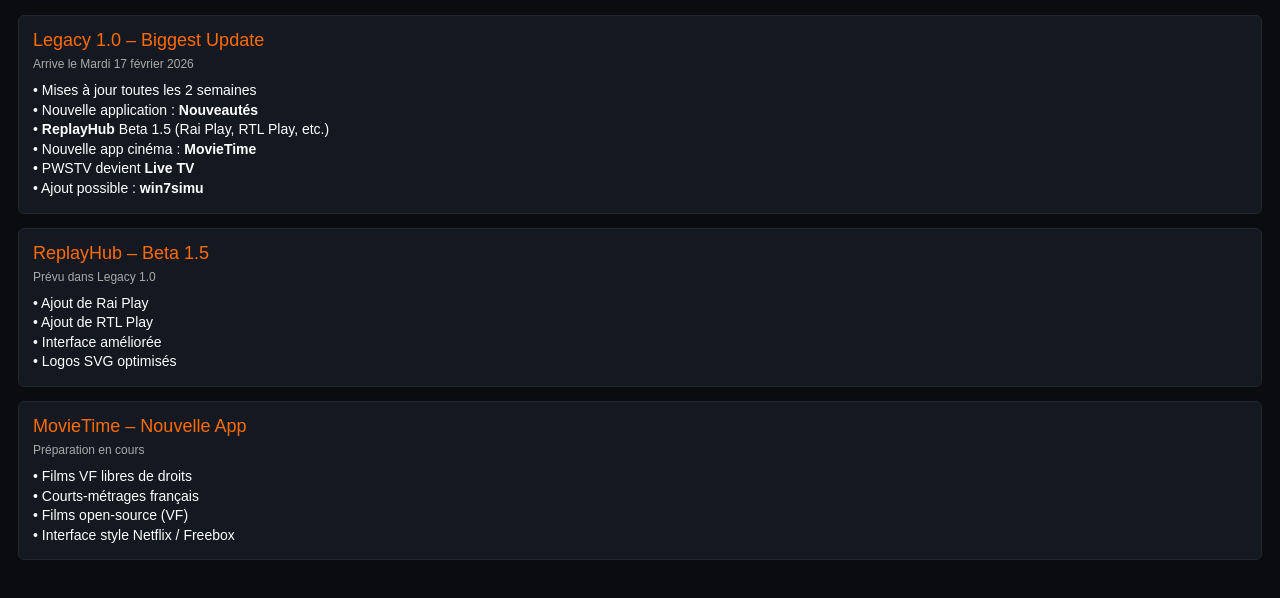
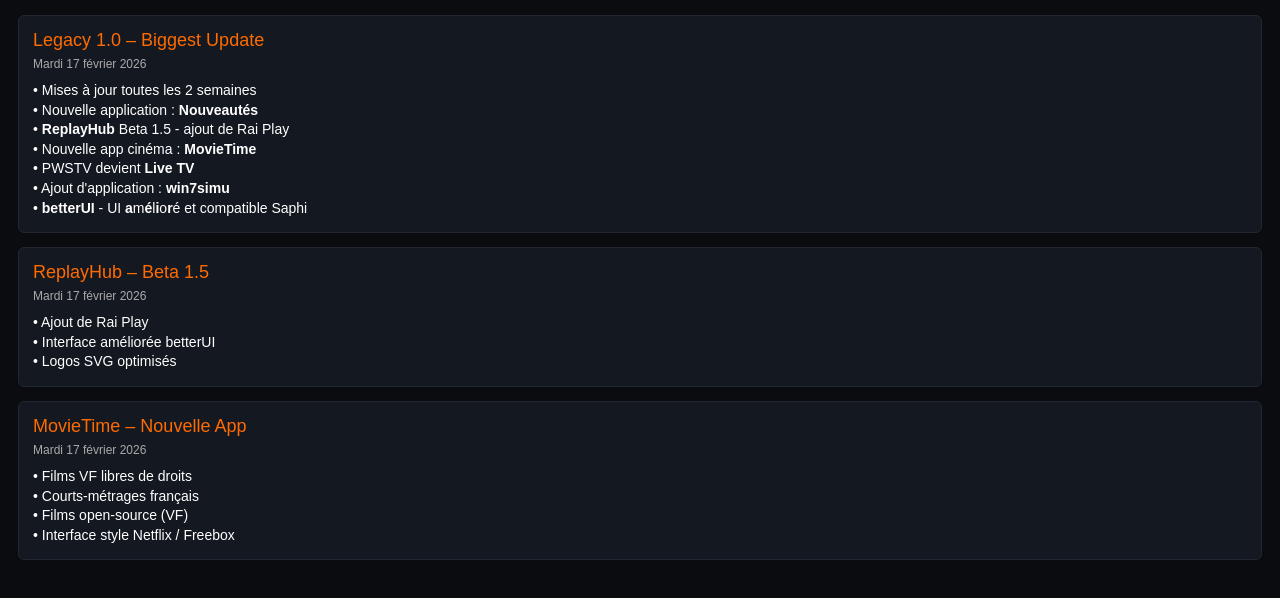
Before and after one commit to MxsbDream/NewINpws, a plain HTML site: page index.html in a window 1280 px wide. Shown: the part 66-664 px from the top of the page. Drawn offline with Linux system fonts and the light colour scheme.

Commit message:
Update update dates and descriptions in index.html

```diff
--- a/index.html
+++ b/index.html
@@ -58,31 +58,31 @@
 
     <div class="update">
         <div class="update-title">Legacy 1.0 – Biggest Update</div>
-        <div class="update-date">Arrive le Mardi 17 février 2026</div>
+        <div class="update-date"> Mardi 17 février 2026</div>
         <div class="update-desc">
             • Mises à jour toutes les 2 semaines<br>
             • Nouvelle application : <b>Nouveautés</b><br>
-            • <b>ReplayHub</b> Beta 1.5 (Rai Play, RTL Play, etc.)<br>
+            • <b>ReplayHub</b> Beta 1.5 - ajout de Rai Play<br>
             • Nouvelle app cinéma : <b>MovieTime</b><br>
             • PWSTV devient <b>Live TV</b><br>
-            • Ajout possible : <b>win7simu</b><br>
+            • Ajout d'application : <b>win7simu</b><br>
+            • <b>betterUI</b> - UI <b>a</b>m<b>é</b>l<b>i</b>o<b>r</b>é et compatible Saphi
         </div>
     </div>
 
     <div class="update">
         <div class="update-title">ReplayHub – Beta 1.5</div>
-        <div class="update-date">Prévu dans Legacy 1.0</div>
+        <div class="update-date">Mardi 17 février 2026</div>
         <div class="update-desc">
             • Ajout de Rai Play<br>
-            • Ajout de RTL Play<br>
-            • Interface améliorée<br>
+            • Interface améliorée betterUI<br>
             • Logos SVG optimisés<br>
         </div>
     </div>
 
     <div class="update">
         <div class="update-title">MovieTime – Nouvelle App</div>
-        <div class="update-date">Préparation en cours</div>
+        <div class="update-date">Mardi 17 février 2026</div>
         <div class="update-desc">
             • Films VF libres de droits<br>
             • Courts-métrages français<br>
```
